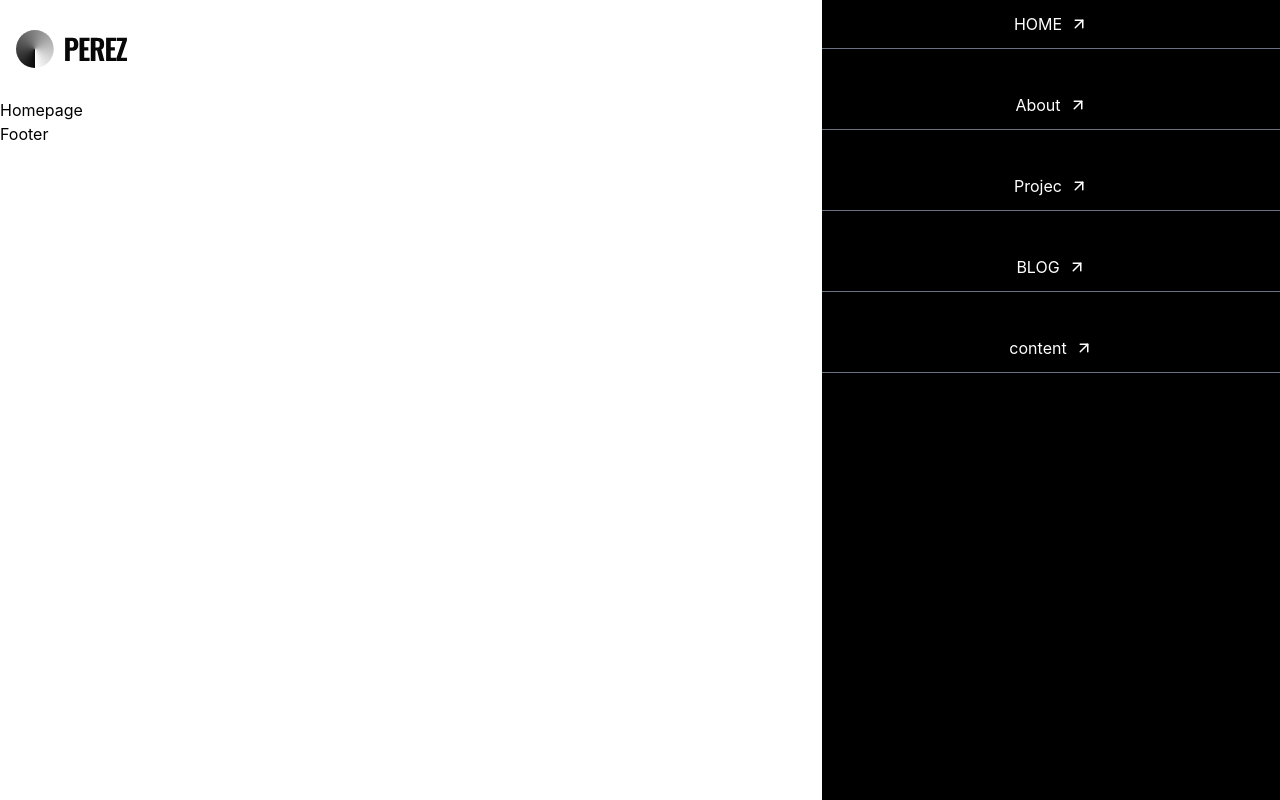
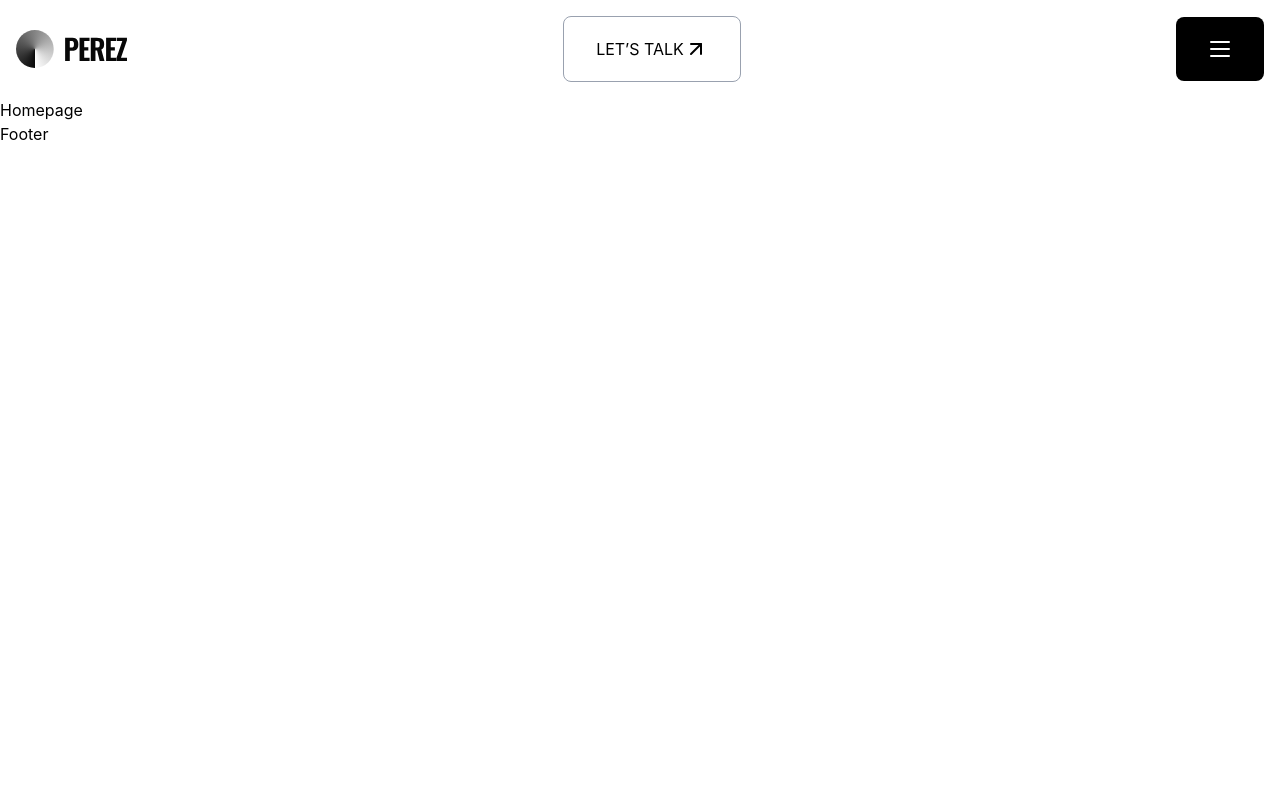
Before and after one commit to Jamil-coder360/Personal_Portfolio, a React (Vite) app: page / in a window 1280 px wide. Built offline with nearby package versions, Linux system fonts and the light colour scheme.

Commit message:
toggle button response complete

```diff
--- a/src/components/Navber.jsx
+++ b/src/components/Navber.jsx
@@ -1,6 +1,7 @@
-import { ArrowUpRight } from 'lucide-react';
-import React from 'react'
+import { ArrowUpRight, TextAlignJustify, X } from 'lucide-react';
+import React, { useState } from 'react'
 import { Link } from 'react-router';
+import Button from './Button';
 
 
 const Navber = () => {
@@ -31,15 +32,28 @@ const Navber = () => {
       link: "/content",
     },
   ];
+  const [menuopen,setMenuOPen]=useState(false);
    return (
-    <nav className="absolute top-0 right-0">
-      <div className=" w-[458px] h-screen bg-black">
-        <ul className="flex flex-col items-center gap-8">
+    <nav className="">
+
+<div className="relative z-50" onClick={()=>{setMenuOPen(!menuopen)}}>
+  <Button>
+
+{menuopen?
+  <X size={24} className='bg-amber-300' />:
+  <TextAlignJustify size={24}  />
+}
+  </Button>
+</div>
+{menuopen &&(
+
+      <div className="absolute top-0 right-0  w-[458px] h-screen bg-black ">
+        <ul className="flex flex-col items-center justify-between gap-8 p-8">
           {menuItem.map((item) => (
             <li key={item.id} className="border-b border-gray-500 py-3 w-full text-center">
               <Link
                 to={item.link}
-                className="flex items-center justify-center gap-2 text-white hover:text-blue-400 transition"
+                className="flex items-center justify-between gap-2 text-white hover:text-blue-400 transition"
               >
                 {item.text}
                 <ArrowUpRight size={18} />
@@ -48,6 +62,7 @@ const Navber = () => {
           ))}
         </ul>
       </div>
+)}
     </nav>
   );
 };
```
